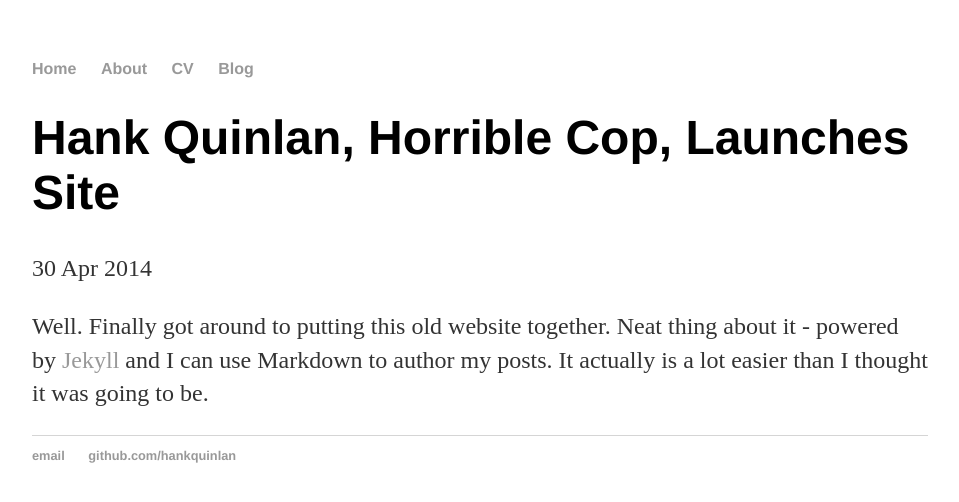
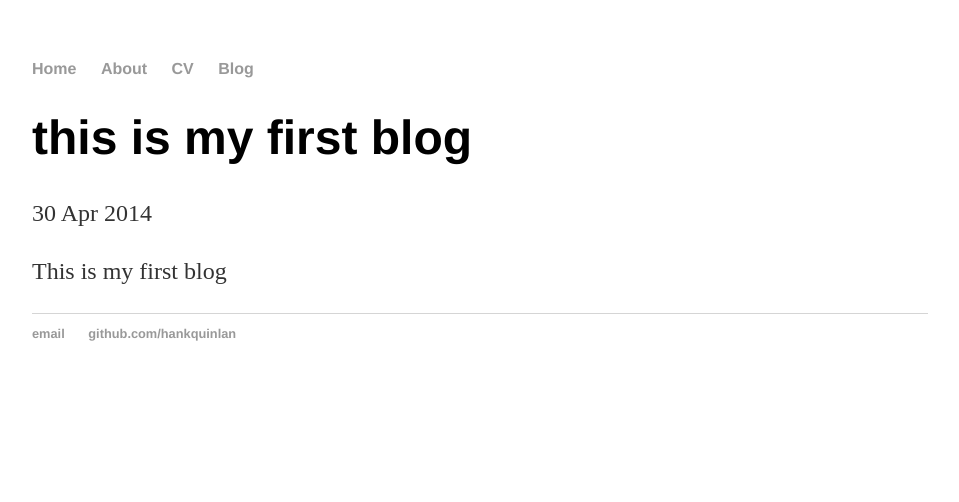
Before and after one commit to xumc/xumc.github.io, a Jekyll site: the page built from _posts/2014-04-30-hank-quinlan-site-launched.md, in a window 1280 px wide. Shown: the top 502 px of the page, without its empty margins (160-1119 px from the left). Built offline with Jekyll 4.4.1, drawn with Linux system fonts in a browser that asks for light colours.

Commit message:
Update 2014-04-30-hank-quinlan-site-launched.md

```diff
--- a/_posts/2014-04-30-hank-quinlan-site-launched.md
+++ b/_posts/2014-04-30-hank-quinlan-site-launched.md
@@ -1,7 +1,7 @@
 ---
 layout: post
-title: "Hank Quinlan, Horrible Cop, Launches Site"
+title: "this is my first blog"
 date: 2014-04-30
 ---
 
-Well. Finally got around to putting this old website together. Neat thing about it - powered by [Jekyll](http://jekyllrb.com) and I can use Markdown to author my posts. It actually is a lot easier than I thought it was going to be.
+This is my first blog
```
